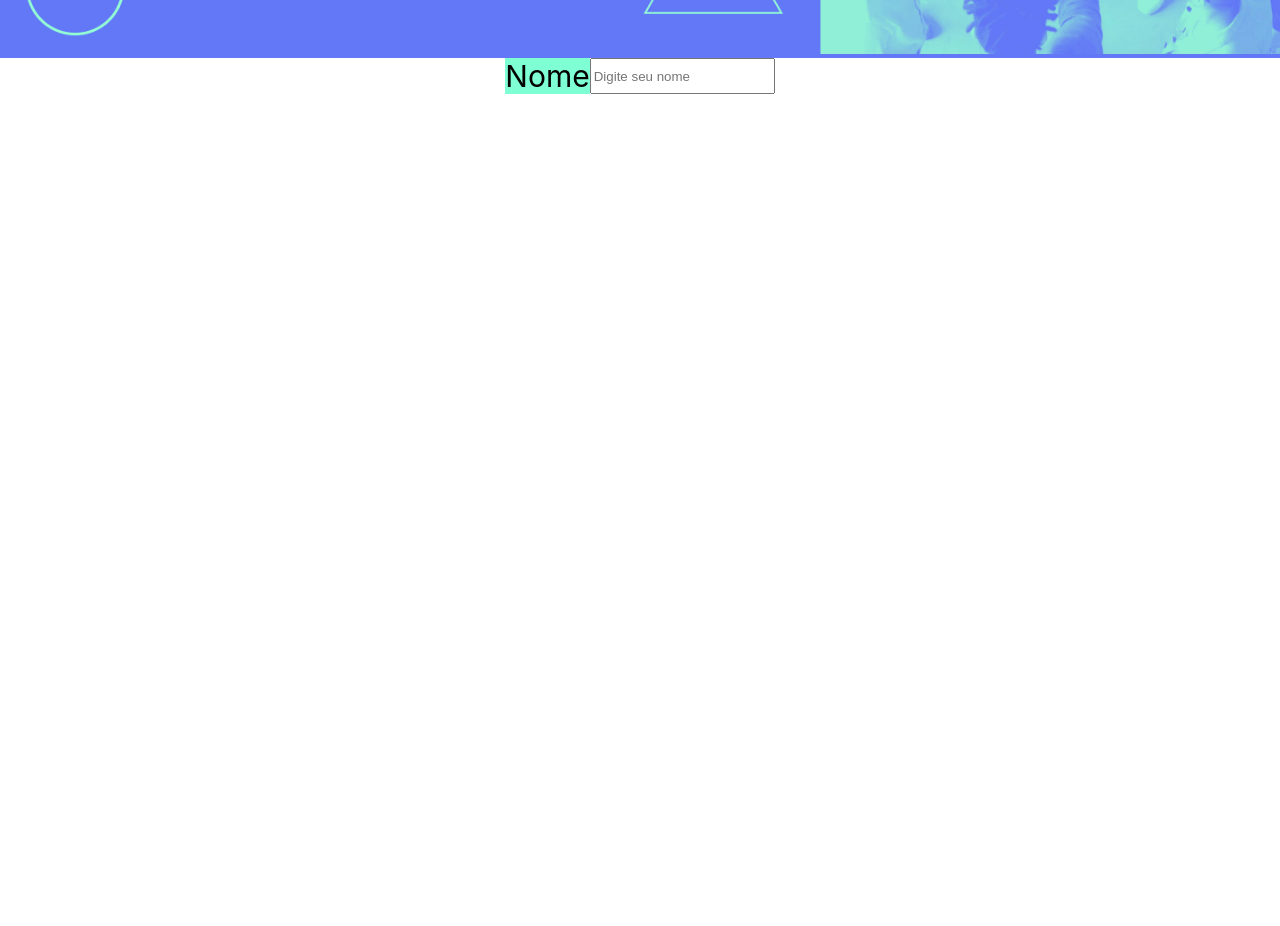
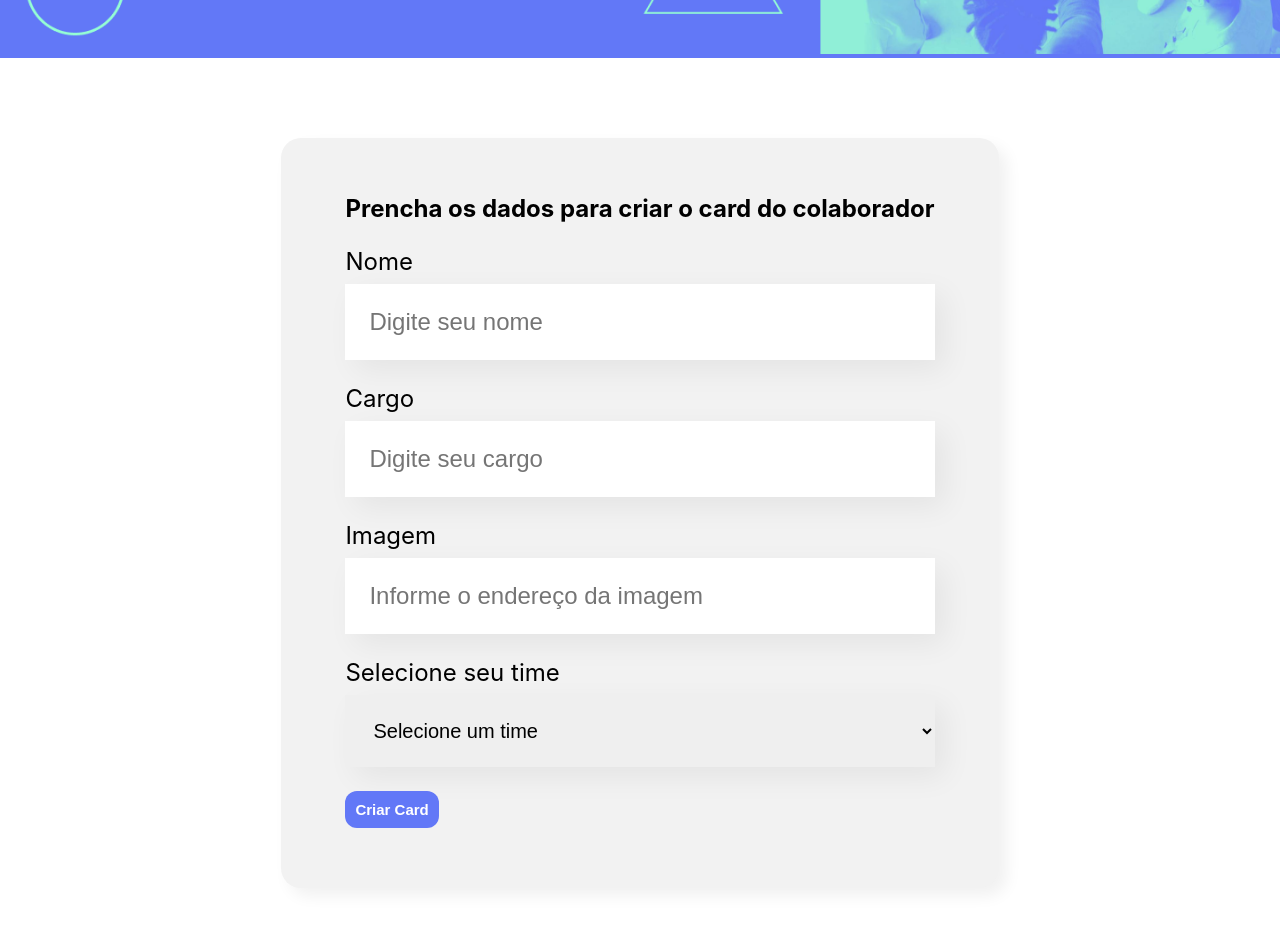
Before and after one commit to LO1701/organo, a React (Create React App) app: page / in a window 1280 px wide. Shown: the part 440-1366 px from the top of the page. Before the commit the page ends 800 px from the top, so only its background shows below. Built offline with nearby package versions, Linux system fonts and the light colour scheme.

Commit message:
Adicionando os componentes do form

```diff
--- a/src/App.js
+++ b/src/App.js
@@ -1,13 +1,12 @@
-import { Banner } from './components/Banner/Banner';
-import { CampoTexto } from './components/CampoTexto';
 
-function App() {
+import Banner from './components/Banner/Banner';
+import Formulario from './components/Formulario';
+
+export default function App() {
   return (
     <div>
       <Banner />
-      <CampoTexto label={'Nome'} type={'text'} placeholder={'Digite seu nome'}/>
+      <Formulario />
     </div>
   );
 }
-
-export default App;
--- a/src/components/Banner/Banner.js
+++ b/src/components/Banner/Banner.js
@@ -1,7 +1,7 @@
 import imgBanner from '../../img/banner.png';
 import '../Banner/Banner.css'
 
-export const Banner = () => {
+export default function Banner () {
     return(
         <header className='banner'>
             <img src={imgBanner} alt='Imagem do banner'/>
--- /dev/null
+++ b/src/components/Botao/Botao.module.css
@@ -0,0 +1,10 @@
+.botao {
+    background-color: #6278f7;
+    margin: 24px 0;
+    padding: 10px;
+    border-radius: 12px;
+    font-size: 15px;
+    border: none;
+    font-weight: bold;
+    color: #fff;
+}
--- /dev/null
+++ b/src/components/Botao/index.js
@@ -0,0 +1,7 @@
+import styles from "./Botao.module.css"
+
+export default function Botao(props) {
+    return(
+        <button className={styles.botao}>{props.texto}</button>
+    );
+}
--- a/src/components/CampoTexto/CampoTexto.module.css
+++ b/src/components/CampoTexto/CampoTexto.module.css
@@ -1,11 +1,19 @@
-.divExterna {
-    display: flex;
-    justify-content: center;
-    flex-direction: unset
-
+.campo_texto {
+    margin: 24px 0;
 }
 
-.labelInput {
-    font-size: 30px;
-    background: aquamarine;
+.campo_texto label {
+    display: block;
+    margin-bottom: 8px;
+    font-size: 24px;
 }
+
+.campo_texto input {
+    background-color: #fff;
+    box-shadow: 10px 10px 30px rgba(0 ,0, 0, 0.06);
+    width: 100%;
+    border: none;
+    font-size: 24px;
+    padding: 24px;
+    box-sizing: border-box;
+}
--- a/src/components/CampoTexto/index.js
+++ b/src/components/CampoTexto/index.js
@@ -1,9 +1,9 @@
 import styles from './CampoTexto.module.css'
 
-export const CampoTexto = ({label, type, placeholder}) => {
+export default function CampoTexto ({label, type, placeholder}) {
     return (
-        <div className={styles.divExterna}>
-            <label className={styles.labelInput}>{label}</label>
+        <div className={styles.campo_texto}>
+            <label>{label}</label>
             <input type={type} placeholder={placeholder}/>
         </div>
     );
--- /dev/null
+++ b/src/components/Formulario/Formulario.module.css
@@ -0,0 +1,13 @@
+.formulario {
+    display: flex;
+    justify-content: center;
+    margin: 80px 0; /* 80px é para cima e pra baixo 0 é pros lados*/
+}
+
+.formulario form {
+    max-width: 80%;
+    background-color: #f2f2f2;
+    border-radius: 20px;
+    padding: 36px 64px;
+    box-shadow: 8px 8px 16px rgba(0, 0, 0, 0.06);
+}
--- /dev/null
+++ b/src/components/Formulario/index.js
@@ -0,0 +1,29 @@
+import Botao from '../Botao';
+import CampoTexto from '../CampoTexto';
+import ListaSuspensa from '../ListaSuspensa';
+import styles from './Formulario.module.css'
+
+export default function Formulario () {
+    const times = [
+        'Programação',
+        'Front-End',
+        'Data Science',
+        'Devops',
+        'UX e Design',
+        'Mobile',
+        'Inovação e Gestão'
+    ];
+
+    return (
+        <section className={styles.formulario}>
+            <form>
+                <h2>Prencha os dados para criar o card do colaborador</h2>
+                <CampoTexto label={'Nome'} type={'text'} placeholder={'Digite seu nome'}/>
+                <CampoTexto label={'Cargo'} type={'text'} placeholder={'Digite seu cargo'}/>
+                <CampoTexto label={'Imagem'} type={'text'} placeholder={'Informe o endereço da imagem'}/>
+                <ListaSuspensa itens={times} label="Selecione seu time"/>
+                <Botao texto="Criar Card"/>
+            </form>
+        </section>
+    );
+}
--- /dev/null
+++ b/src/components/ListaSuspensa/ListaSuspensa.module.css
@@ -0,0 +1,14 @@
+.campo_select label {
+    display: block;
+    font-size: 24px;
+    margin-bottom: 8px;
+}
+
+.campo_select select {
+    width: 100%;
+    padding: 24px;
+    border: none;
+    font-size: 20px;
+    box-sizing: border-box;
+    box-shadow: 10px 10px 30px rgba(0 ,0, 0, 0.06);
+}
--- /dev/null
+++ b/src/components/ListaSuspensa/index.js
@@ -0,0 +1,15 @@
+import styles from "./ListaSuspensa.module.css"
+
+export default function ListaSuspensa (props) {
+    return(
+        <div className={styles.campo_select}>
+            <label>{props.label}</label>
+            <select>
+                <option data-default disabled selected>Selecione um time</option>
+                {props.itens.map(item => {
+                    return <option key={item}>{item}</option>
+                })}
+            </select>
+        </div>
+    );
+}
```
